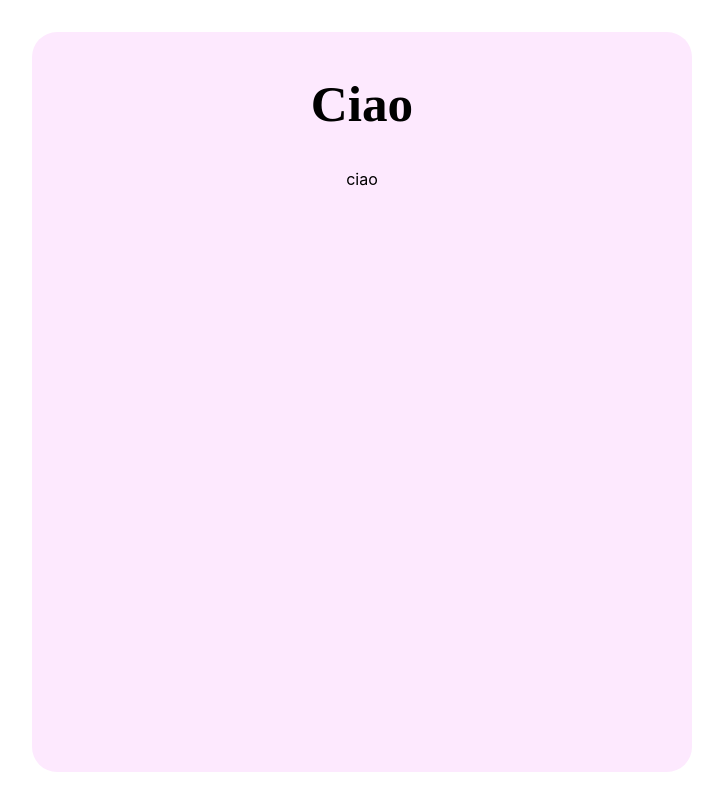
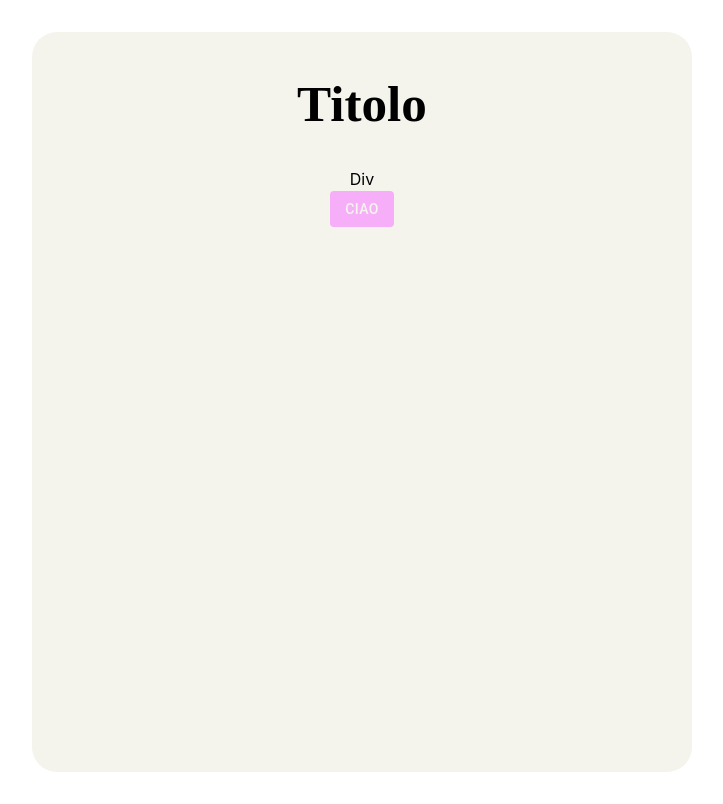
Before and after one commit to jasminarotella/jasminarotella, a React (Vite) app in the folder jasmina-rotella/: page / in a window 1280 px wide. Shown: the whole page, without its empty margins (278-1001 px from the left). Built offline with nearby package versions, Linux system fonts and the light colour scheme.

Commit message:
button jas

```diff
--- a/jasmina-rotella/src/App.tsx
+++ b/jasmina-rotella/src/App.tsx
@@ -1,12 +1,14 @@
 import './App.css'
-import Home from './pages/Home'
+import CustomButton from './pages/Button';
+import Home from './pages/Home/Home';
 
 function App() {
   return (
     <>
     <Home className='home'>
-      <h1>Ciao</h1>
-      <div>ciao</div>
+      <h1>Titolo</h1>
+      <div>Div</div>
+      <CustomButton className={'button-jas'} >Ciao</CustomButton>
     </Home>
      </>
   )
--- /dev/null
+++ b/jasmina-rotella/src/pages/Button.tsx
@@ -0,0 +1,16 @@
+import Button, {ButtonProps} from '@mui/material/Button';
+import './Home/Style.css'
+
+export interface CustomButtonProps extends ButtonProps{
+    className: string,
+    children: React.ReactNode,
+}
+
+const CustomButton: React.FC <CustomButtonProps> = ({className = "button-jas", children}) => {
+    return (
+             <>
+            <Button className={className}> {children} </Button>
+            </>
+    )
+};
+export default CustomButton;
--- a/jasmina-rotella/src/pages/Home.tsx
+++ b/jasmina-rotella/src/pages/Home/Home.tsx
@@ -6,7 +6,7 @@ export interface HomeProps {
 }
 
 
-const Home : React.FC <HomeProps> = ({children, className = "home"}) => {
+const Home : React.FC <HomeProps> = ({children, className}) => {
     return (
        <div className={className}>
         {children}
--- a/jasmina-rotella/src/pages/Style.css
+++ b/jasmina-rotella/src/pages/Home/Style.css
@@ -1,20 +1,27 @@
 @import url('https://fonts.googleapis.com/css2?family=Libre+Baskerville:ital,wght@0,400;0,700;1,400&family=Montserrat:ital,wght@0,100..900;1,100..900&display=swap');
 
 :root {
+    --color1: #F4F4ED;
+    --color2: #72DDF7;
+    --color3: #8093F1;
+    --color4: #B388EB;
+    --color5: #F7AEF8;
+    --font-color-main: black;
+    --font-color-secondary: #F4F4ED;
 
-    --background-color: #fde9fe;
-    --font-color: black;
+    --background-color: var(--color1);
     --title-font: libre-baskerville;
     --height-background: 90vh;
     --width-background: 80vh;
     --border-radius-background: 25px;
     --padding-background: 10px;
     --font-main: montserrat;
+    --button-color: var(--color5);
 }
 
 .home {
     background-color: var(--background-color);
-    color: var(--font-color);
+    color: var(--font-color-main);
     font-family: var(montserrat);
     height: var(--height-background);
     width: var(--width-background);
@@ -25,3 +32,8 @@
 .home h1,h2,h3 {
     font-family: var(--title-font);
 }
+
+.button-jas {
+    background-color: var(--button-color) !important;
+    color: var(--font-color-secondary) !important;
+}
```
